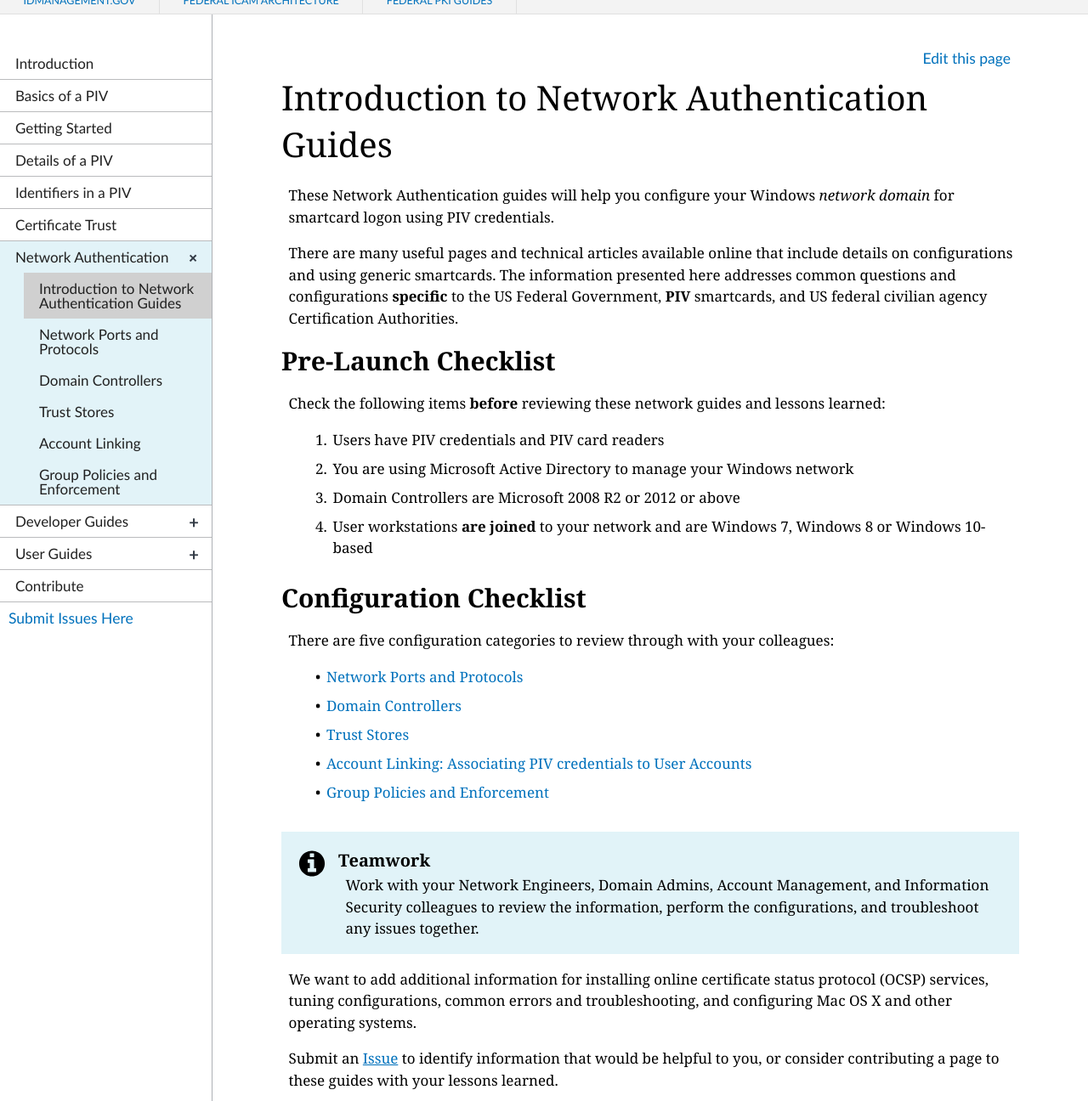
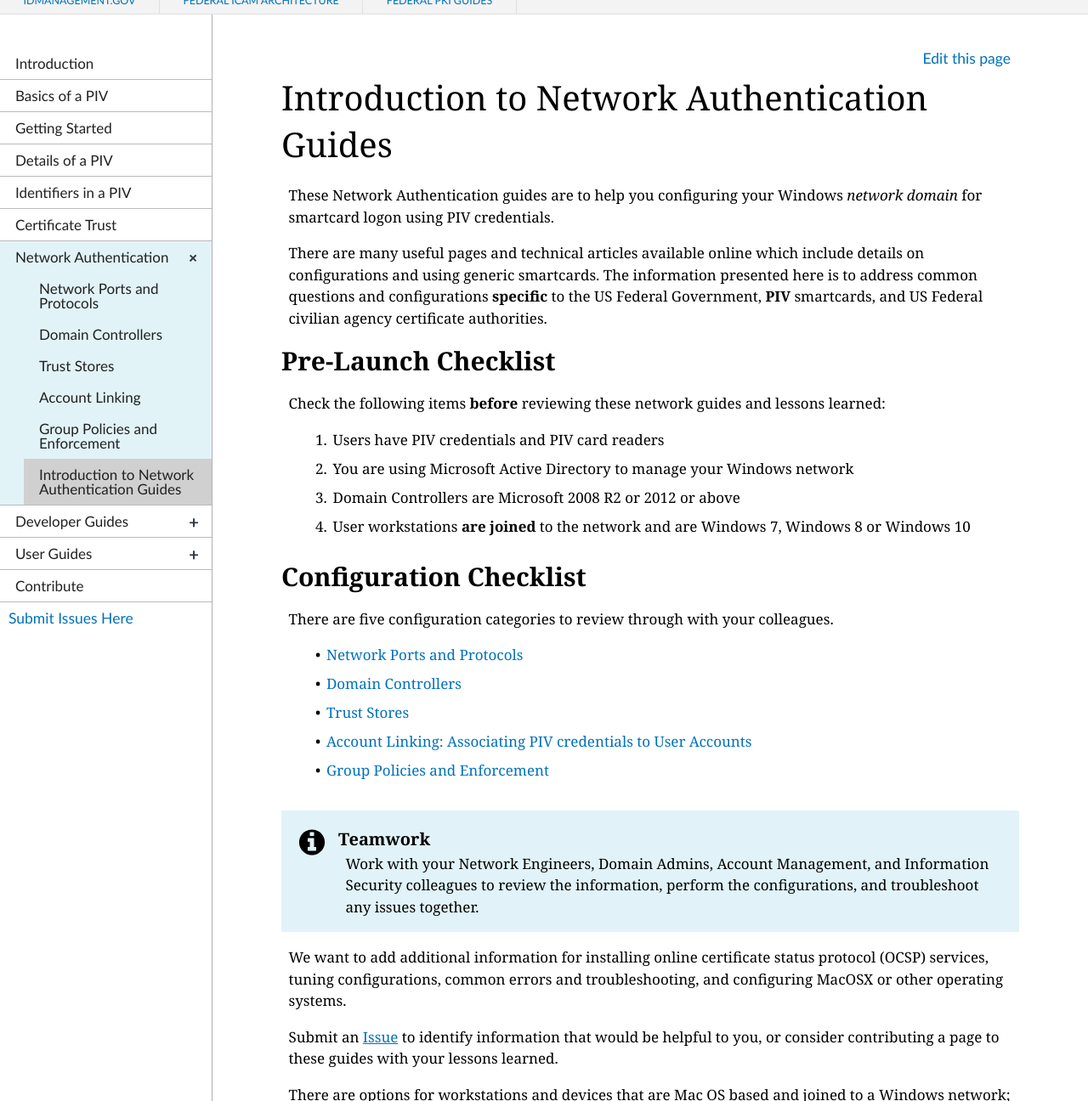
Before and after one commit to GSA/piv-guides, a Jekyll site: the page built from _networkconfig/index.md, in a window 1280 px wide and 1400 px high, cut to the strip 104-1400 px from the top of the window. Shown: the whole strip at 85% size. Built offline with Jekyll 4.4.1, drawn with Linux system fonts in a browser that asks for light colours; nearby versions of some CDN libraries; some of the changed text lies outside the part shown.

Commit message:
Create index.md

```diff
--- a/_networkconfig/0_index.md
+++ b/_networkconfig/index.md
@@ -5,22 +5,21 @@ permalink: /networkconfig/
 collection: networkconfig
 ---
 
-These Network Authentication guides will help you configure your Windows _network domain_ for smartcard logon using PIV credentials.
+These Network Authentication guides are to help you configuring your Windows _network domain_ for smartcard logon using PIV credentials.
 
-There are many useful pages and technical articles available online that include details on configurations and using generic smartcards.  The information presented here addresses common questions and configurations **specific** to the US Federal Government, **PIV** smartcards, and US federal civilian agency Certification Authorities.
+There are many useful pages and technical articles available online which include details on configurations and using generic smartcards.  The information presented here is to address common questions and configurations **specific** to the US Federal Government, **PIV** smartcards, and US Federal civilian agency certificate authorities.
 
 ## Pre-Launch Checklist
-
 Check the following items **before** reviewing these network guides and lessons learned:
 
 1. Users have PIV credentials and PIV card readers
 1. You are using Microsoft Active Directory to manage your Windows network
 1. Domain Controllers are Microsoft 2008 R2 or 2012 or above
-1. User workstations **are joined** to your network and are Windows 7, Windows 8 or Windows 10-based
+1. User workstations **are joined** to the network and are Windows 7, Windows 8 or Windows 10
 
 ## Configuration Checklist
 
-There are five configuration categories to review through with your colleagues:
+There are five configuration categories to review through with your colleagues.
 
 - [Network Ports and Protocols]({{site.baseurl}}/networkconfig/ports/)
 - [Domain Controllers]({{site.baseurl}}/networkconfig/domaincontrollers/)
@@ -30,8 +29,8 @@ There are five configuration categories to review through with your colleagues:
 
 {% include alert-info.html heading = "Teamwork" content="Work with your Network Engineers, Domain Admins, Account Management, and Information Security colleagues to review the information, perform the configurations, and troubleshoot any issues together." %}
 
-We want to add additional information for installing online certificate status protocol (OCSP) services, tuning configurations, common errors and troubleshooting, and configuring Mac OS X and other operating systems.
+We want to add additional information for installing online certificate status protocol (OCSP) services, tuning configurations, common errors and troubleshooting, and configuring MacOSX or other operating systems.
 
 Submit an [Issue]({{site.repo_url}}/issues) to identify information that would be helpful to you, or consider contributing a page to these guides with your lessons learned.
 
-There are options for workstations and devices that are Mac OS-based and joined to a Windows network; these will be covered in additions to these guides.
+There are options for workstations and devices that are Mac OS based and joined to a Windows network; these will to be covered in additions to these guides.
```
